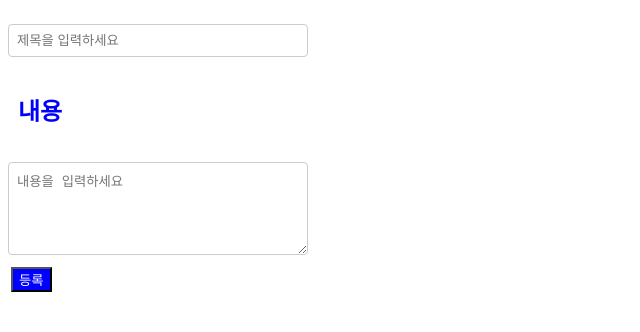
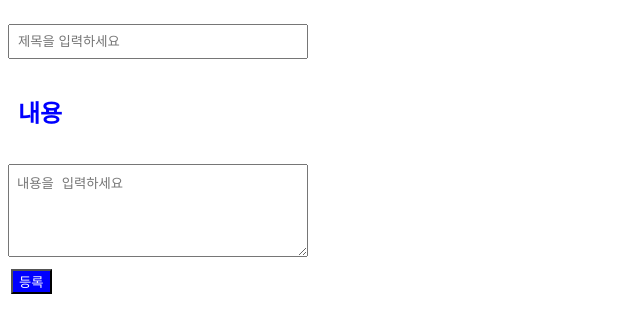
Before and after one commit to im-hong/im-hong.github.io, a plain HTML site: page index.html in a window 1280 px wide. Shown: the part 90-422 px from the top of the page, without its empty margins (0-640 px from the left). Drawn offline with Linux system fonts and the light colour scheme.

Commit message:
styles.css

```diff
--- a/styles.css
+++ b/styles.css
@@ -10,8 +10,6 @@ input[type="text"], textarea {
     width: 300px;
     padding: 8px;
     margin: 5px 0;
-    border: 1px solid #ccc;
-    border-radius: 4px;
     box-sizing: border-box;
 }
 
```
